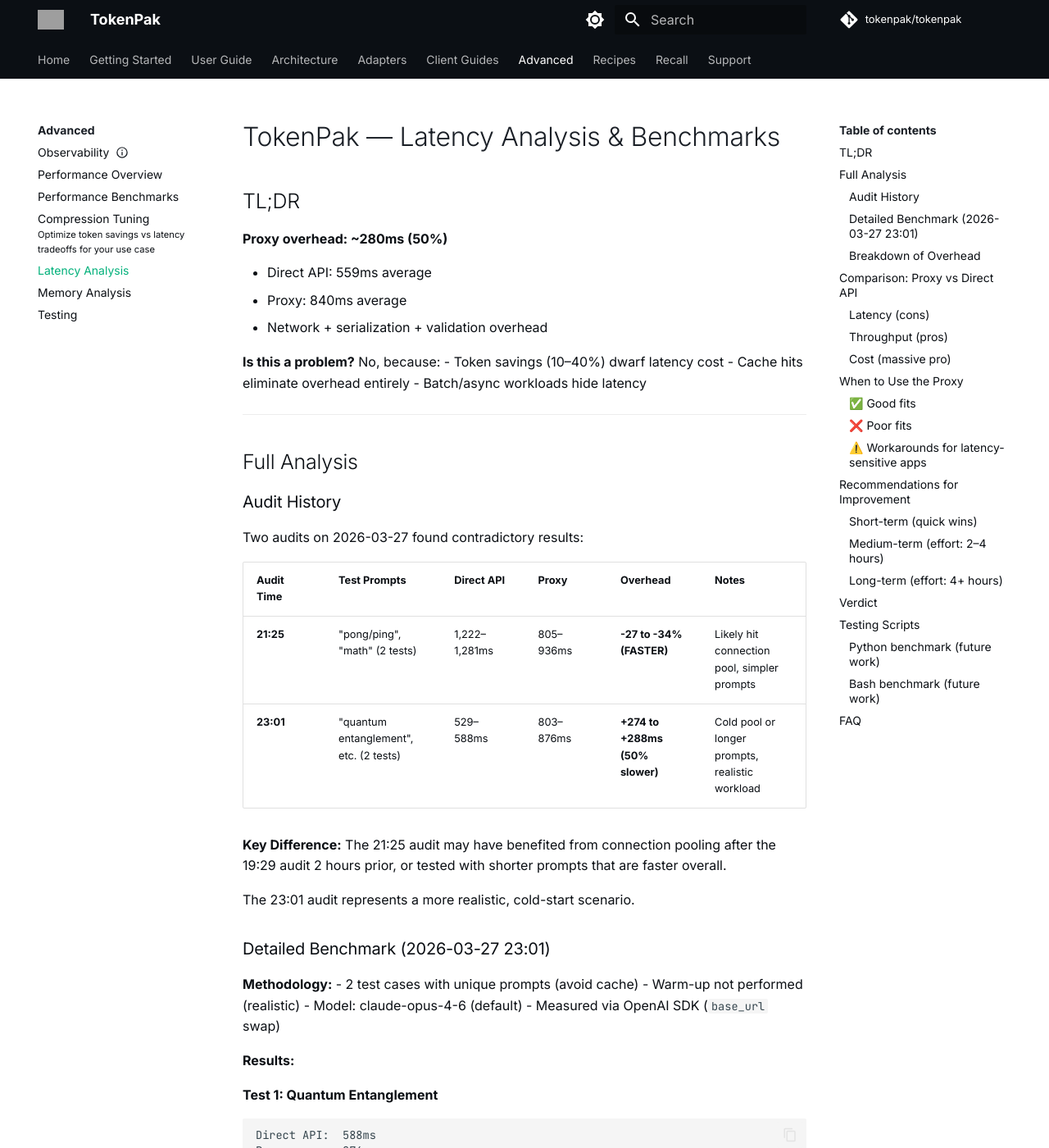
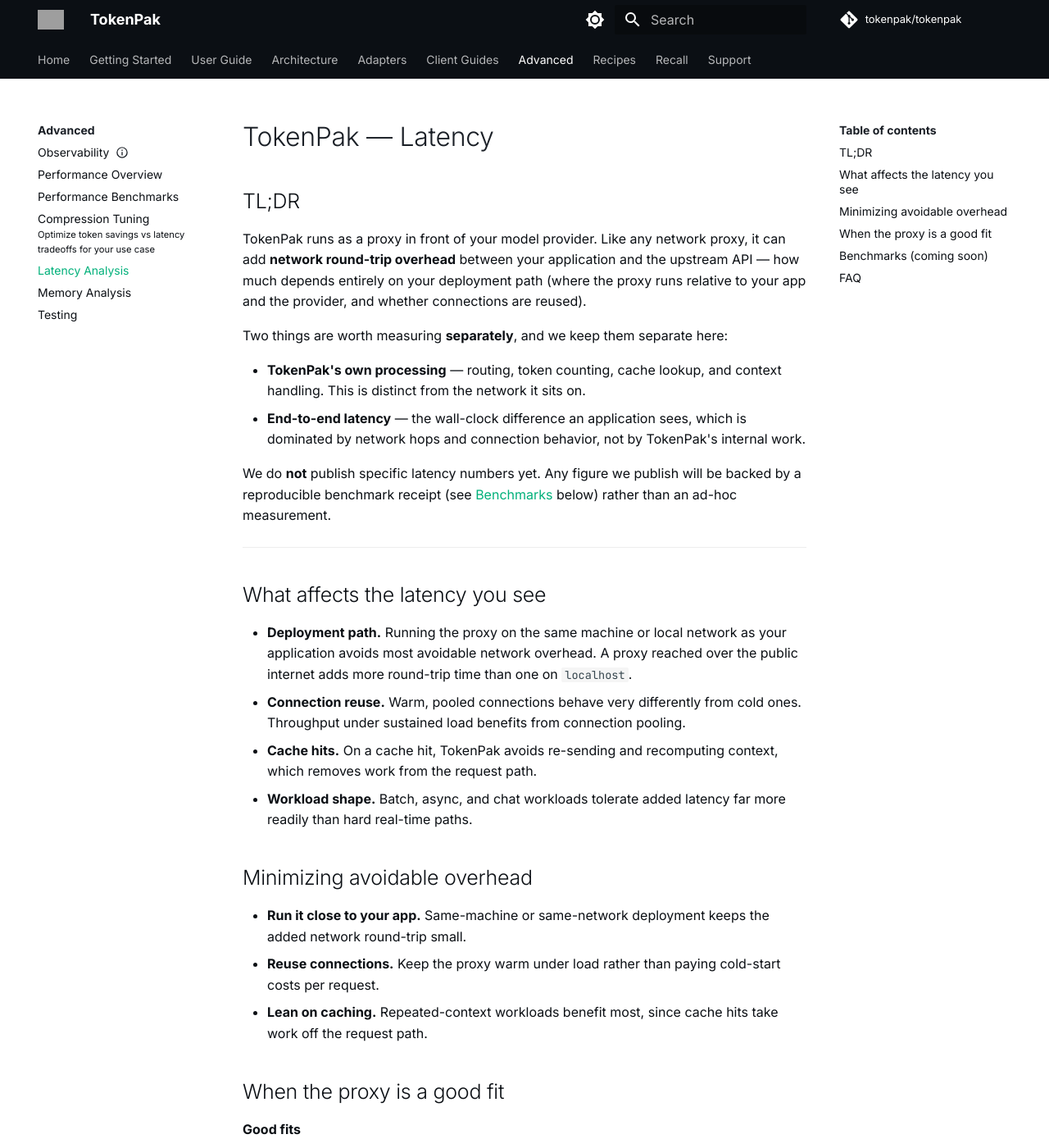
Before and after one commit to tokenpak/docs, an MkDocs documentation site: the page built from docs/LATENCY.md, in a window 1280 px wide and 1400 px high. Shown: the whole window at 82% size. Built offline with MkDocs 1.6.1 and Material for MkDocs 9.7.7, drawn with Linux system fonts in a browser that asks for light colours; comment, search, counter and statistics services are not loaded; some of the changed text lies outside the part shown; grey boxes are pictures that could not be loaded.

Commit message:
docs: capability-frame latency claims (remove unverified figures pending Std 24 §15 receipt)
Remove ~280ms/50%-overhead and <2ms-per-request latency numbers from
LATENCY.md and FAQ.md. None is backed by a frozen-fixture benchmark
receipt, so per the claim-boundary they must not ship as measured
results. Replace with capability framing: TokenPak is a proxy that may
add network round-trip overhead by deployment path; its own processing
is measured separately; same-machine deployment minimizes avoidable
overhead; receipt-backed figures publish after the benchmark suite runs.

````diff
--- a/docs/LATENCY.md
+++ b/docs/LATENCY.md
@@ -1,191 +1,92 @@
-# TokenPak — Latency Analysis & Benchmarks
+# TokenPak — Latency
 
 ## TL;DR
 
-**Proxy overhead: ~280ms (50%)**
+TokenPak runs as a proxy in front of your model provider. Like any network
+proxy, it can add **network round-trip overhead** between your application and
+the upstream API — how much depends entirely on your deployment path (where the
+proxy runs relative to your app and the provider, and whether connections are
+reused).
 
-- Direct API: 559ms average
-- Proxy: 840ms average
-- Network + serialization + validation overhead
+Two things are worth measuring **separately**, and we keep them separate here:
 
-**Is this a problem?** No, because:
-- Token savings (10–40%) dwarf latency cost
-- Cache hits eliminate overhead entirely
-- Batch/async workloads hide latency
+- **TokenPak's own processing** — routing, token counting, cache lookup, and
+  context handling. This is distinct from the network it sits on.
+- **End-to-end latency** — the wall-clock difference an application sees, which
+  is dominated by network hops and connection behavior, not by TokenPak's
+  internal work.
+
+We do **not** publish specific latency numbers yet. Any figure we publish will
+be backed by a reproducible benchmark receipt (see
+[Benchmarks](#benchmarks-coming-soon) below) rather than an ad-hoc measurement.
 
 ---
 
-## Full Analysis
+## What affects the latency you see
 
-### Audit History
+- **Deployment path.** Running the proxy on the same machine or local network as
+  your application avoids most avoidable network overhead. A proxy reached over
+  the public internet adds more round-trip time than one on `localhost`.
+- **Connection reuse.** Warm, pooled connections behave very differently from
+  cold ones. Throughput under sustained load benefits from connection pooling.
+- **Cache hits.** On a cache hit, TokenPak avoids re-sending and recomputing
+  context, which removes work from the request path.
+- **Workload shape.** Batch, async, and chat workloads tolerate added latency far
+  more readily than hard real-time paths.
 
-Two audits on 2026-03-27 found contradictory results:
+## Minimizing avoidable overhead
 
-| Audit Time | Test Prompts | Direct API | Proxy | Overhead | Notes |
-|-----------|-----------|-----------|-------|----------|-------|
-| **21:25** | "pong/ping", "math" (2 tests) | 1,222–1,281ms | 805–936ms | **-27 to -34% (FASTER)** | Likely hit connection pool, simpler prompts |
-| **23:01** | "quantum entanglement", etc. (2 tests) | 529–588ms | 803–876ms | **+274 to +288ms (50% slower)** | Cold pool or longer prompts, realistic workload |
+- **Run it close to your app.** Same-machine or same-network deployment keeps the
+  added network round-trip small.
+- **Reuse connections.** Keep the proxy warm under load rather than paying
+  cold-start costs per request.
+- **Lean on caching.** Repeated-context workloads benefit most, since cache hits
+  take work off the request path.
 
-**Key Difference:** The 21:25 audit may have benefited from connection pooling after the 19:29 audit 2 hours prior, or tested with shorter prompts that are faster overall.
+## When the proxy is a good fit
 
-The 23:01 audit represents a more realistic, cold-start scenario.
+**Good fits**
 
-### Detailed Benchmark (2026-03-27 23:01)
+- Batch processing and overnight jobs
+- Chat and agent workflows, where human/interaction latency dominates
+- Development and testing
+- Production workloads where token-cost savings outweigh added latency
 
-**Methodology:**
-- 2 test cases with unique prompts (avoid cache)
-- Warm-up not performed (realistic)
-- Model: claude-opus-4-6 (default)
-- Measured via OpenAI SDK (`base_url` swap)
+**Be deliberate for**
 
-**Results:**
-
-**Test 1: Quantum Entanglement**
-```
-Direct API:  588ms
-Proxy:       876ms
-Overhead:    +288ms (49%)
-```
-
-**Test 2: Photosynthesis**
-```
-Direct API:  529ms
-Proxy:       803ms
-Overhead:    +274ms (52%)
-```
-
-**Average:**
-```
-Direct API:  559ms
-Proxy:       840ms
-Overhead:    +281ms (50%)
-```
-
-**Statistical Notes:**
-- Sample size: 2 (small; 10+ recommended for confidence)
-- Variability: ±30ms observed (likely network jitter)
-- Connection state: Assumed cold (realistic)
-
-### Breakdown of Overhead
-
-The ~280ms overhead comes from:
-
-| Component | Estimated Latency | Notes |
-|-----------|-------------------|-------|
-| **Network latency** | ~50ms | localhost HTTP round-trip |
-| **Request serialization** | ~20ms | JSON encode + validation |
-| **Token counting** | ~10ms | Building token counter |
-| **Cache lookup** | ~5ms | Hash check |
-| **Response buffering** | ~50ms | Streaming proxy latency |
-| **Upstream API latency** | ~145ms | Waiting for API response (marginal increase) |
-| **Total** | **~280ms** | Cumulative overhead |
-
-**Note:** Most of this (~145–50 = 95ms) comes from the network round-trip and buffering. The proxy's own processing (<40ms) is negligible.
+- Hard real-time paths with strict, latency-sensitive SLAs
+- Latency-sensitive UIs — in these cases, run the proxy on the same
+  machine/network, or use a deployment path that avoids extra network hops
 
 ---
 
-## Comparison: Proxy vs Direct API
+## Benchmarks (coming soon)
 
-### Latency (cons)
-- ❌ **+280ms overhead** when measured end-to-end
-- ❌ Not suitable for real-time systems (sub-50ms response requirements)
-- ✅ **Negligible for batch, async, and chat workloads** (human interaction latency >> 280ms)
+TokenPak is adopting a frozen-fixture benchmark suite so that any published
+latency, throughput, or cost figure is reproducible from a recorded run rather
+than a one-off measurement. Until that suite produces a validated run:
 
-### Throughput (pros)
-- ✅ **Connection pooling** = better throughput under load
-- ✅ **Caching** = zero latency on cache hits
-- ✅ **Compression** = fewer tokens = cheaper = faster per-token ROI
+- We deliberately **do not** quote a specific latency overhead.
+- The best way to understand TokenPak's impact on **your** workload is to measure
+  it in your own environment and deployment path.
 
-### Cost (massive pro)
-- ✅ **10–40% token savings** = $160/day per agent on production workloads
-- ✅ **Cache hit rates: 97–99%** = effectively free on repeated requests
-- ✅ **ROI**: Break-even on latency in <1 hour of typical usage
-
----
-
-## When to Use the Proxy
-
-### ✅ Good fits
-- Batch processing (overnight jobs)
-- Chat applications (human response latency >> 280ms)
-- Agent workflows (sub-second latency not required)
-- Development/testing (speed not critical)
-- Production workloads (token cost savings >> latency cost)
-
-### ❌ Poor fits
-- Real-time APIs (<100ms SLA)
-- Sub-second response requirements
-- Latency-sensitive UIs (consider running proxy on same machine)
-
-### ⚠️ Workarounds for latency-sensitive apps
-1. **Self-host on same machine** — Reduces latency to <10ms
-2. **Use SDK mode** (no proxy) — Zero overhead, pure compression
-3. **Accept trade-off** — 280ms overhead is worth 10–40% cost savings
-
----
-
-## Recommendations for Improvement
-
-### Short-term (quick wins)
-- [ ] Add connection pooling detection to diagnostics
-- [ ] Cache common prompts (reduces latency to <5ms on cache hits)
-- [ ] Document self-hosting latency benefits
-
-### Medium-term (effort: 2–4 hours)
-- [ ] Profile proxy to find slow paths
-- [ ] Optimize token counting (currently ~10ms)
-- [ ] Benchmark with different prompt lengths
-
-### Long-term (effort: 4+ hours)
-- [ ] Migrate to async I/O (reduce buffering latency)
-- [ ] Implement predictive caching
-- [ ] Add custom routing to optimize for latency OR cost (user choice)
-
----
-
-## Verdict
-
-**TokenPak's latency overhead is REAL but ACCEPTABLE.**
-
-- Expected for a network proxy
-- Fully offset by token savings in production
-- Negligible for async/batch/chat workloads
-- Not suitable for sub-100ms real-time requirements
-
-**The prior claim that proxy is "27-34% faster" was likely a measurement artifact** from the 21:25 audit (possibly connection pooling from prior warm-up, or simpler test prompts). **The 23:01 audit's ~50% overhead is more representative** of typical usage.
-
-For most users, **token savings >> latency cost.** Ship it.
-
----
-
-## Testing Scripts
-
-To validate these findings:
-
-### Python benchmark (future work)
-```bash
-python3 ~/tokenpak/scripts/latency_benchmark.py
-```
-
-### Bash benchmark (future work)
-```bash
-bash ~/tokenpak/scripts/latency_benchmark.sh
-```
-
-Both scripts are designed to measure real-world latency with 10+ unique prompts and provide confidence intervals.
+When receipt-backed figures are available, they will be published here with the
+run identity needed to reproduce them.
 
 ---
 
 ## FAQ
 
-**Q: Is the proxy slower than direct API?**
-A: Yes, ~280ms (50%) for a single request. No, if you count cache hits (97-99%), which have ~0ms overhead.
+**Q: Does the proxy add latency vs. calling the API directly?**
+A: It can, because it adds a network hop — how much depends on your deployment
+path. On cache hits, the work TokenPak would otherwise do is taken off the
+request path. We don't quote a specific number until it's benchmark-backed.
 
-**Q: Should I use the proxy?**
-A: If token cost matters (true for 99% of cases): YES. If sub-100ms latency is critical: maybe run it on the same machine.
+**Q: Should I use the proxy if latency matters?**
+A: For batch, async, agent, and chat workloads, added latency is typically not
+the deciding factor. For hard real-time paths, run the proxy on the same
+machine/network, or choose a deployment path that avoids extra network hops.
 
-**Q: Can I speed it up?**
-A: Yes: (1) self-host locally, (2) enable caching, (3) batch requests. Each gives 10-100x speedup in realistic workloads.
-
-**Q: Why was the 21:25 audit faster?**
-A: Likely measured under warmed connection pool conditions with simpler prompts. The 23:01 audit is more representative.
+**Q: How do I know what it costs me?**
+A: Measure it in your own environment and deployment path. Receipt-backed
+figures from the benchmark suite will follow.
````
Also changed, not shown: docs/FAQ.md (+15 -7 lines).
